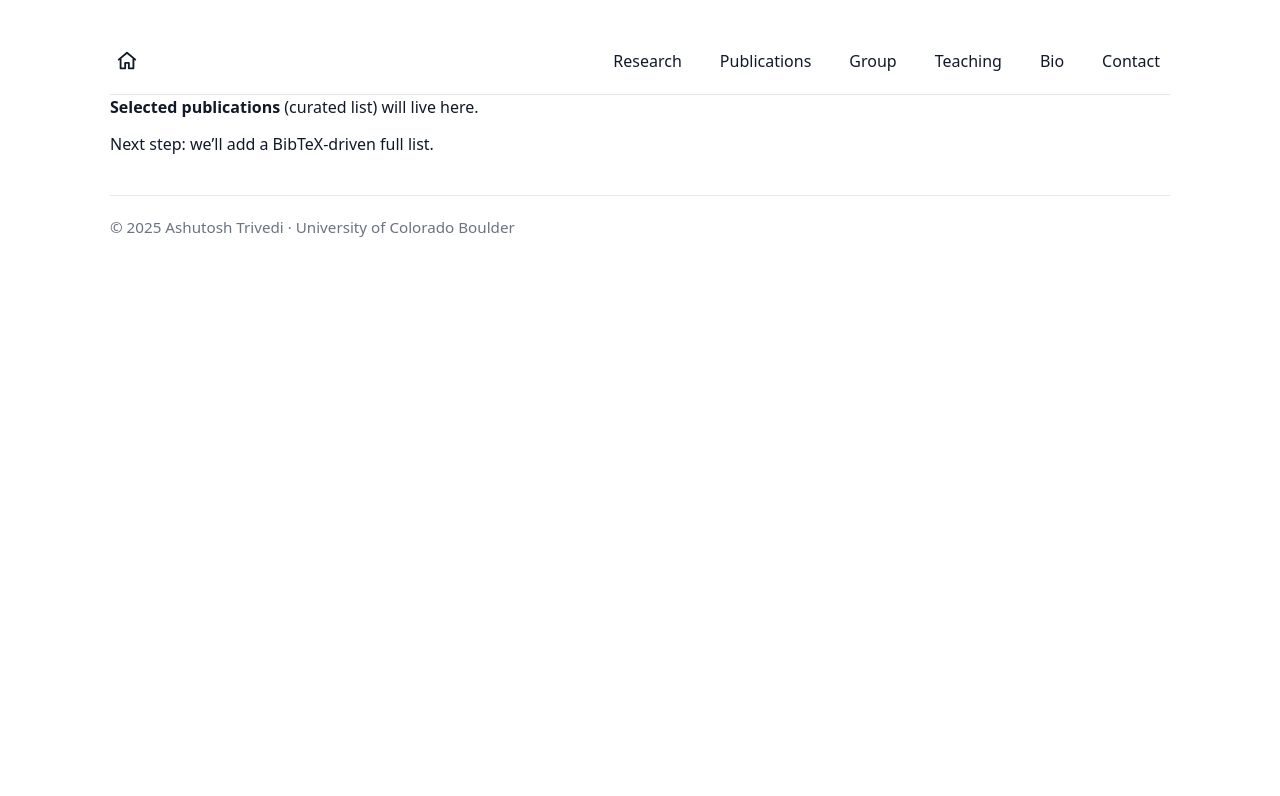
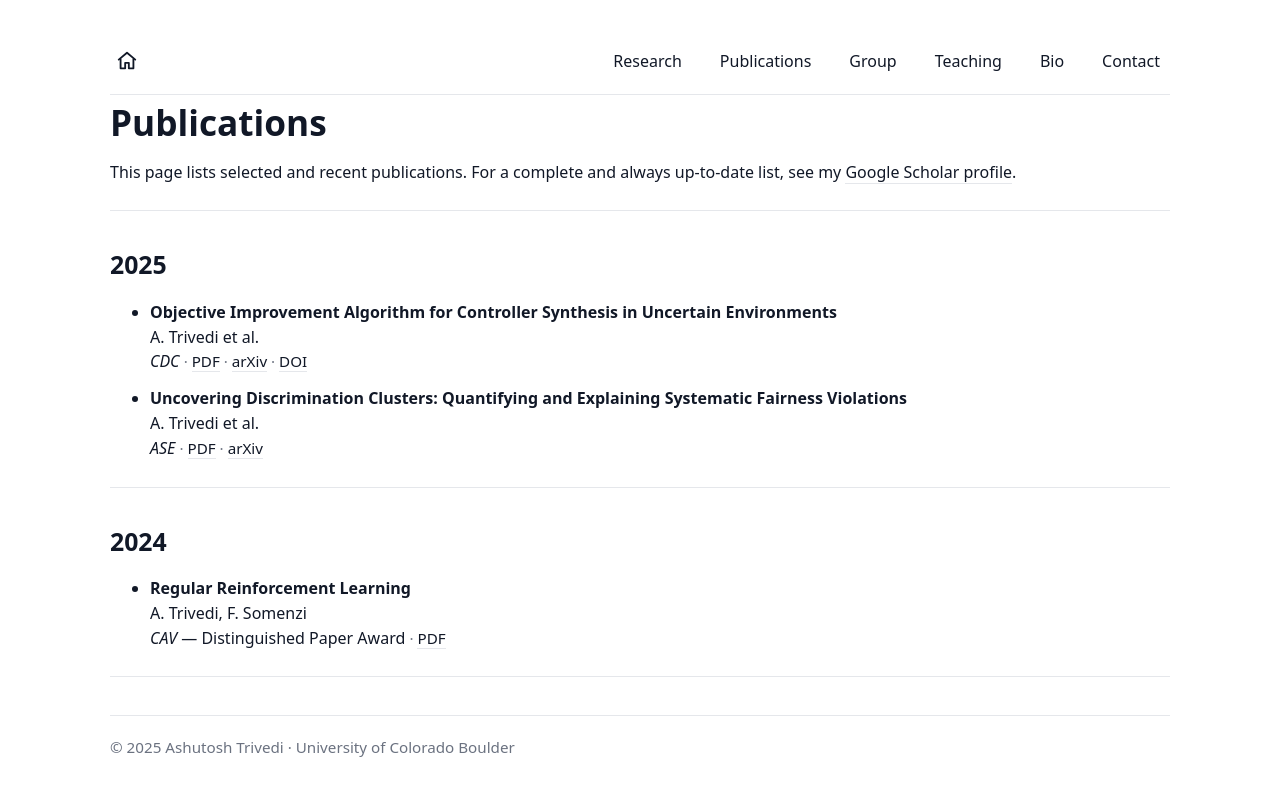
Before and after one commit to astrivedi/www, a Jekyll site: the page built from publications.md, in a window 1280 px wide. Shown: the top 796 px of the page. Built offline with Jekyll 4.4.1, drawn with Linux system fonts in a browser that asks for light colours.

Commit message:
Add dynamic publication listing to publications page

```diff
--- a/publications.md
+++ b/publications.md
@@ -1,10 +1,39 @@
 ---
 layout: default
 title: Publications
-subtitle: Selected + full list (auto-generated next).
 permalink: /publications/
 ---
 
-**Selected publications** (curated list) will live here.
+<h1>Publications</h1>
 
-Next step: we’ll add a BibTeX-driven full list.
+<p>
+This page lists selected and recent publications. For a complete and always up-to-date
+list, see my <a class="link" href="{{ site.links.scholar }}">Google Scholar profile</a>.
+</p>
+
+<div class="sectionline"></div>
+
+{% for block in site.data.publications %}
+  <h2>{{ block.year }}</h2>
+
+  <ul>
+    {% for pub in block.entries %}
+      <li style="margin-bottom:12px;">
+        <strong>{{ pub.title }}</strong><br/>
+        {{ pub.authors }}<br/>
+        <em>{{ pub.venue }}</em>
+        {% if pub.awards %} — {{ pub.awards }}{% endif %}
+
+        {% if pub.links %}
+          <span class="small">
+            {% if pub.links.pdf %} · <a class="link" href="{{ pub.links.pdf }}">PDF</a>{% endif %}
+            {% if pub.links.arxiv %} · <a class="link" href="{{ pub.links.arxiv }}">arXiv</a>{% endif %}
+            {% if pub.links.doi %} · <a class="link" href="{{ pub.links.doi }}">DOI</a>{% endif %}
+          </span>
+        {% endif %}
+      </li>
+    {% endfor %}
+  </ul>
+
+  <div class="sectionline"></div>
+{% endfor %}
```
